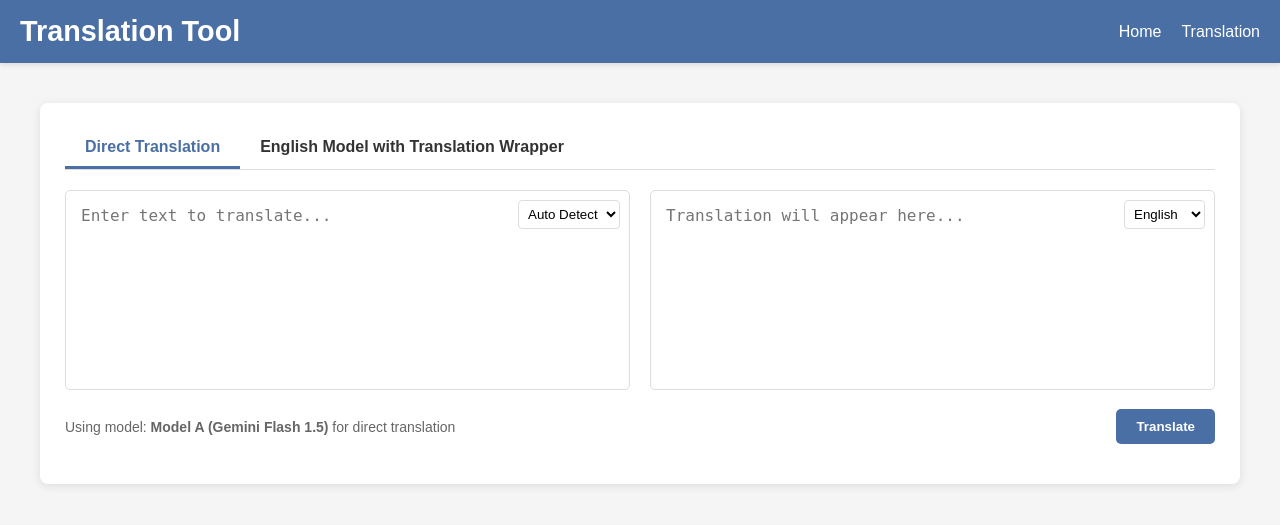
After one commit to starwar6160/MyGrok3, a Flask app: template templates/translation.html in a window 1280 px wide. The commit adds this page. Shown: the top 525 px of the page. Run offline with Flask 2, Linux system fonts and the light colour scheme; the template is opened without the code that fills it, so the values that code supplies are empty.

Commit message:
feat: add translation tool with dual-model support and UI interface

```diff
--- a/templates/index.html
+++ b/templates/index.html
@@ -247,6 +247,7 @@
 <body :style="`font-size: ${fontSize}px`">
   <div class="sidebar">
     <button @click="addConversation()">＋ 新会话</button>
+    <a href="/translation/" style="display: block; text-align: center; margin-bottom: 8px; padding: 8px; background: #4a6fa5; color: white; text-decoration: none; border-radius: 4px; font-weight: bold;">翻译工具</a>
     <div class="list">
       <template x-for="conv in conversations" :key="conv.id">
         <button
--- /dev/null
+++ b/templates/translation.html
@@ -0,0 +1,382 @@
+<!DOCTYPE html>
+<html lang="en">
+<head>
+    <meta charset="UTF-8">
+    <meta name="viewport" content="width=device-width, initial-scale=1.0">
+    <title>Translation Tool</title>
+    <style>
+        body {
+            font-family: 'Arial', sans-serif;
+            margin: 0;
+            padding: 0;
+            background-color: #f5f5f5;
+            color: #333;
+        }
+        .container {
+            max-width: 1200px;
+            margin: 0 auto;
+            padding: 20px;
+        }
+        header {
+            background-color: #4a6fa5;
+            color: white;
+            padding: 15px 20px;
+            display: flex;
+            justify-content: space-between;
+            align-items: center;
+            box-shadow: 0 2px 5px rgba(0, 0, 0, 0.1);
+        }
+        header h1 {
+            margin: 0;
+            font-size: 1.8rem;
+        }
+        .nav-links {
+            display: flex;
+            gap: 20px;
+        }
+        .nav-links a {
+            color: white;
+            text-decoration: none;
+            font-weight: 500;
+        }
+        .nav-links a:hover {
+            text-decoration: underline;
+        }
+        .tool-container {
+            background-color: white;
+            border-radius: 8px;
+            box-shadow: 0 2px 10px rgba(0, 0, 0, 0.1);
+            margin-top: 20px;
+            padding: 25px;
+        }
+        .tab-container {
+            display: flex;
+            margin-bottom: 20px;
+            border-bottom: 1px solid #ddd;
+        }
+        .tab {
+            padding: 10px 20px;
+            cursor: pointer;
+            border-bottom: 3px solid transparent;
+            font-weight: bold;
+        }
+        .tab.active {
+            border-bottom: 3px solid #4a6fa5;
+            color: #4a6fa5;
+        }
+        .tab-content {
+            display: none;
+        }
+        .tab-content.active {
+            display: block;
+        }
+        .translation-panel {
+            display: grid;
+            grid-template-columns: 1fr 1fr;
+            gap: 20px;
+        }
+        .text-area-container {
+            position: relative;
+        }
+        .text-area-container textarea {
+            width: 100%;
+            height: 200px;
+            padding: 15px;
+            border: 1px solid #ddd;
+            border-radius: 5px;
+            font-size: 16px;
+            resize: none;
+            box-sizing: border-box;
+        }
+        .text-area-container .lang-selector {
+            position: absolute;
+            top: 10px;
+            right: 10px;
+            background-color: white;
+            border: 1px solid #ddd;
+            border-radius: 4px;
+            padding: 5px;
+            z-index: 2;
+        }
+        .control-panel {
+            display: flex;
+            justify-content: space-between;
+            margin: 15px 0;
+        }
+        .button {
+            background-color: #4a6fa5;
+            color: white;
+            border: none;
+            padding: 10px 20px;
+            border-radius: 5px;
+            cursor: pointer;
+            font-weight: bold;
+            transition: background-color 0.2s;
+        }
+        .button:hover {
+            background-color: #3a5985;
+        }
+        .button.secondary {
+            background-color: #f0f0f0;
+            color: #333;
+            border: 1px solid #ddd;
+        }
+        .button.secondary:hover {
+            background-color: #e0e0e0;
+        }
+        .model-info {
+            font-size: 14px;
+            color: #666;
+            margin-top: 10px;
+        }
+        #englishModelOutput {
+            margin-top: 20px;
+            padding: 15px;
+            background-color: #f9f9f9;
+            border-radius: 5px;
+            border-left: 3px solid #4a6fa5;
+            white-space: pre-wrap;
+        }
+        .loading {
+            display: inline-block;
+            width: 20px;
+            height: 20px;
+            border: 3px solid rgba(74, 111, 165, 0.3);
+            border-radius: 50%;
+            border-top-color: #4a6fa5;
+            animation: spin 1s ease-in-out infinite;
+            margin-left: 10px;
+            vertical-align: middle;
+        }
+        @keyframes spin {
+            to {
+                transform: rotate(360deg);
+            }
+        }
+    </style>
+</head>
+<body>
+    <header>
+        <h1>Translation Tool</h1>
+        <div class="nav-links">
+            <a href="/">Home</a>
+            <a href="/translation/">Translation</a>
+        </div>
+    </header>
+
+    <div class="container">
+        <div class="tool-container">
+            <div class="tab-container">
+                <div class="tab active" data-tab="direct-translation">Direct Translation</div>
+                <div class="tab" data-tab="english-model">English Model with Translation Wrapper</div>
+            </div>
+
+            <div id="direct-translation" class="tab-content active">
+                <div class="translation-panel">
+                    <div class="text-area-container">
+                        <select class="lang-selector" id="sourceLang">
+                            <option value="auto">Auto Detect</option>
+                            <option value="zh">Chinese</option>
+                            <option value="en">English</option>
+                        </select>
+                        <textarea id="sourceText" placeholder="Enter text to translate..."></textarea>
+                    </div>
+
+                    <div class="text-area-container">
+                        <select class="lang-selector" id="targetLang">
+                            <option value="en">English</option>
+                            <option value="zh">Chinese</option>
+                        </select>
+                        <textarea id="translatedText" placeholder="Translation will appear here..." readonly></textarea>
+                    </div>
+                </div>
+
+                <div class="control-panel">
+                    <div class="model-info">
+                        Using model: <strong>Model A (Gemini Flash 1.5)</strong> for direct translation
+                    </div>
+                    <button id="translateBtn" class="button">Translate</button>
+                </div>
+            </div>
+
+            <div id="english-model" class="tab-content">
+                <div class="text-area-container">
+                    <textarea id="userInput" placeholder="Enter your prompt in English or Chinese..."></textarea>
+                </div>
+
+                <div class="control-panel">
+                    <div class="model-info">
+                        Using <strong>Model B (English-only)</strong> with automatic translation wrapper
+                    </div>
+                    <div>
+                        <button id="processBtn" class="button">Process</button>
+                        <button id="streamBtn" class="button secondary">Stream Response</button>
+                    </div>
+                </div>
+
+                <div id="englishModelOutput">Result will appear here...</div>
+            </div>
+        </div>
+    </div>
+
+    <script>
+        // Tab switching logic
+        document.querySelectorAll('.tab').forEach(tab => {
+            tab.addEventListener('click', () => {
+                // Remove active class from all tabs and contents
+                document.querySelectorAll('.tab').forEach(t => t.classList.remove('active'));
+                document.querySelectorAll('.tab-content').forEach(c => c.classList.remove('active'));
+
+                // Add active class to clicked tab and corresponding content
+                tab.classList.add('active');
+                const tabId = tab.getAttribute('data-tab');
+                document.getElementById(tabId).classList.add('active');
+            });
+        });
+
+        // Direct translation functionality
+        document.getElementById('translateBtn').addEventListener('click', async () => {
+            const sourceText = document.getElementById('sourceText').value;
+            const sourceLang = document.getElementById('sourceLang').value;
+            const targetLang = document.getElementById('targetLang').value;
+
+            if (!sourceText.trim()) {
+                alert('Please enter some text to translate');
+                return;
+            }
+
+            // Show loading indicator
+            const translateBtn = document.getElementById('translateBtn');
+            const originalText = translateBtn.textContent;
+            translateBtn.innerHTML = 'Translating... <span class="loading"></span>';
+            translateBtn.disabled = true;
+
+            try {
+                const response = await fetch('/translation/api/translate', {
+                    method: 'POST',
+                    headers: {
+                        'Content-Type': 'application/json',
+                    },
+                    body: JSON.stringify({
+                        text: sourceText,
+                        source_lang: sourceLang,
+                        target_lang: targetLang
+                    })
+                });
+
+                const data = await response.json();
+
+                if (data.error) {
+                    throw new Error(data.error);
+                }
+
+                document.getElementById('translatedText').value = data.translated_text;
+            } catch (error) {
+                alert('Translation failed: ' + error.message);
+                console.error('Translation error:', error);
+            } finally {
+                // Remove loading indicator
+                translateBtn.textContent = originalText;
+                translateBtn.disabled = false;
+            }
+        });
+
+        // English model processing functionality
+        document.getElementById('processBtn').addEventListener('click', async () => {
+            await processWithEnglishModel(false);
+        });
+
+        document.getElementById('streamBtn').addEventListener('click', async () => {
+            await processWithEnglishModel(true);
+        });
+
+        async function processWithEnglishModel(stream) {
+            const userInput = document.getElementById('userInput').value;
+
+            if (!userInput.trim()) {
+                alert('Please enter some text');
+                return;
+            }
+
+            const outputDiv = document.getElementById('englishModelOutput');
+            const btnToDisable = stream ? document.getElementById('streamBtn') : document.getElementById('processBtn');
+            const originalText = btnToDisable.textContent;
+            btnToDisable.innerHTML = (stream ? 'Streaming...' : 'Processing...') + ' <span class="loading"></span>';
+            btnToDisable.disabled = true;
+            document.getElementById('processBtn').disabled = true;
+            document.getElementById('streamBtn').disabled = true;
+
+            outputDiv.textContent = 'Processing...';
+
+            if (stream) {
+                try {
+                    const response = await fetch('/translation/api/process-with-english-model', {
+                        method: 'POST',
+                        headers: {
+                            'Content-Type': 'application/json',
+                        },
+                        body: JSON.stringify({
+                            text: userInput,
+                            stream: true
+                        })
+                    });
+
+                    if (!response.ok) {
+                        throw new Error(`Server responded with status: ${response.status}`);
+                    }
+
+                    const reader = response.body.getReader();
+                    const decoder = new TextDecoder();
+                    outputDiv.textContent = '';
+
+                    let buffer = '';
+                    while (true) {
+                        const { done, value } = await reader.read();
+                        if (done) break;
+
+                        buffer += decoder.decode(value, { stream: true });
+                        outputDiv.textContent = buffer;
+                        // Auto scroll to bottom
+                        outputDiv.scrollTop = outputDiv.scrollHeight;
+                    }
+                    // Final decode to flush any remaining content
+                    buffer += decoder.decode();
+                    outputDiv.textContent = buffer;
+                } catch (error) {
+                    outputDiv.textContent = 'Error: ' + error.message;
+                    console.error('Streaming error:', error);
+                }
+            } else {
+                try {
+                    const response = await fetch('/translation/api/process-with-english-model', {
+                        method: 'POST',
+                        headers: {
+                            'Content-Type': 'application/json',
+                        },
+                        body: JSON.stringify({
+                            text: userInput,
+                            stream: false
+                        })
+                    });
+
+                    const data = await response.json();
+
+                    if (data.error) {
+                        throw new Error(data.error);
+                    }
+
+                    outputDiv.textContent = data.response;
+                } catch (error) {
+                    outputDiv.textContent = 'Error: ' + error.message;
+                    console.error('Processing error:', error);
+                }
+            }
+
+            // Re-enable buttons
+            document.getElementById('processBtn').disabled = false;
+            document.getElementById('streamBtn').disabled = false;
+            btnToDisable.textContent = originalText;
+        }
+    </script>
+</body>
+</html>
```
Also changed, not shown: grok3.py (+11 -5 lines), translation_api.py (added, +170 -0 lines).
